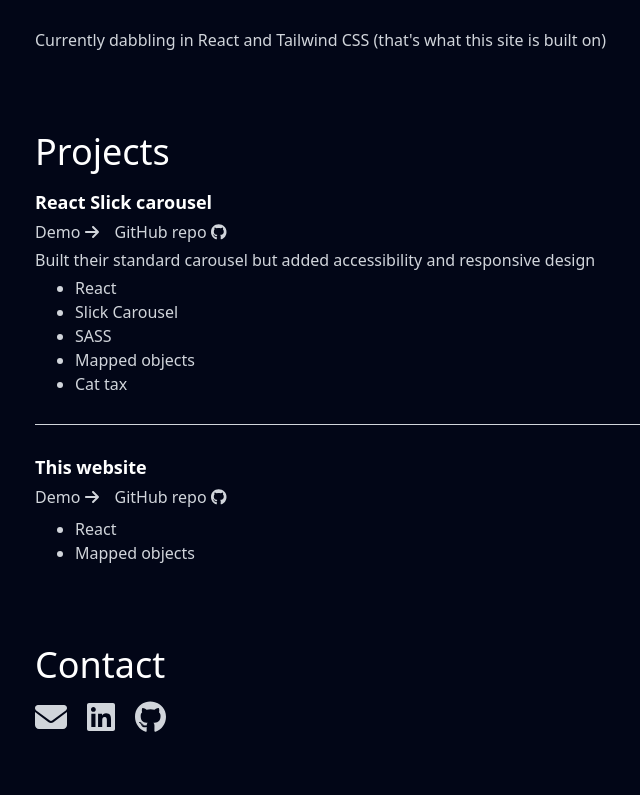
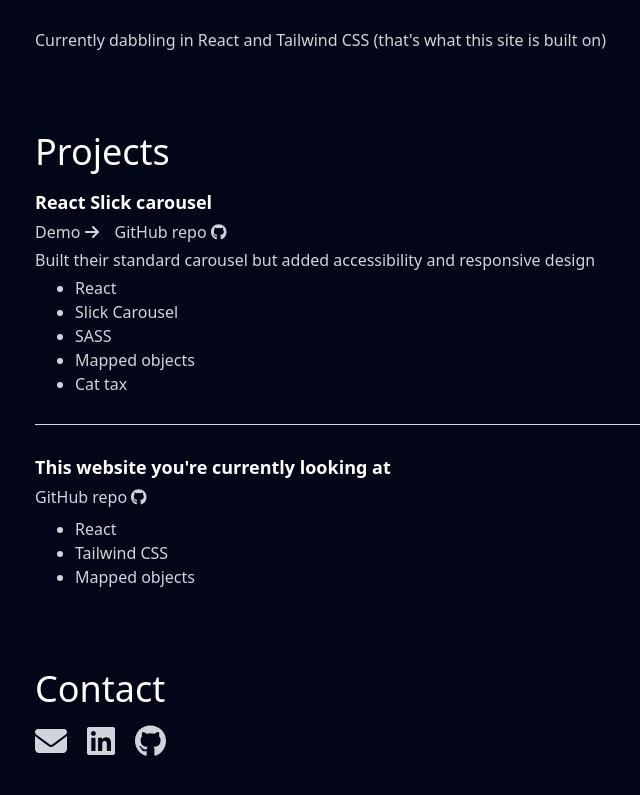
Before and after one commit to cmooreDT/react-website, a React (Create React App) app: page / in a window 1280 px wide. Shown: the part 2092-2887 px from the top of the page, without its empty margins (5-645 px from the left). Built offline with nearby package versions, Linux system fonts and the light colour scheme.

Commit message:
updated projects

```diff
--- a/src/components/Projects.js
+++ b/src/components/Projects.js
@@ -19,7 +19,9 @@
                             {project.title}
                         </h3>
                         <div className="w-full pb-1">
-                            <Link className="inline-block pr-4 transition hover:text-white hover:ease-in hover:underline" to={project.url}>Demo <FontAwesomeIcon icon={faArrowRight} /></Link>
+                            {project.url && (
+                                <Link className="inline-block pr-4 transition hover:text-white hover:ease-in hover:underline" to={project.url}>Demo <FontAwesomeIcon icon={faArrowRight} /></Link>
+                            )}
                             <Link className="inline-block pr-4 transition hover:text-white hover:ease-in hover:underline" to={project.repo} target="_blank">GitHub repo <FontAwesomeIcon icon={faGithub} /></Link>
                         </div>
                         <div className="w-full pb-1">
--- a/src/data/projects.json
+++ b/src/data/projects.json
@@ -13,11 +13,12 @@
         "features": "Built their standard carousel but added accessibility and responsive design"
     },
     {
-        "url": "#",
-        "repo": "#",
-        "title": "This website",
+        "url": "",
+        "repo": "https://github.com/cmooreDT/react-website",
+        "title": "This website you're currently looking at",
         "techStack": [
             "React",
+            "Tailwind CSS",
             "Mapped objects"
         ],
         "features": ""
```
Also changed, not shown: 1 other file (tests, documents, lock files or other folders).
